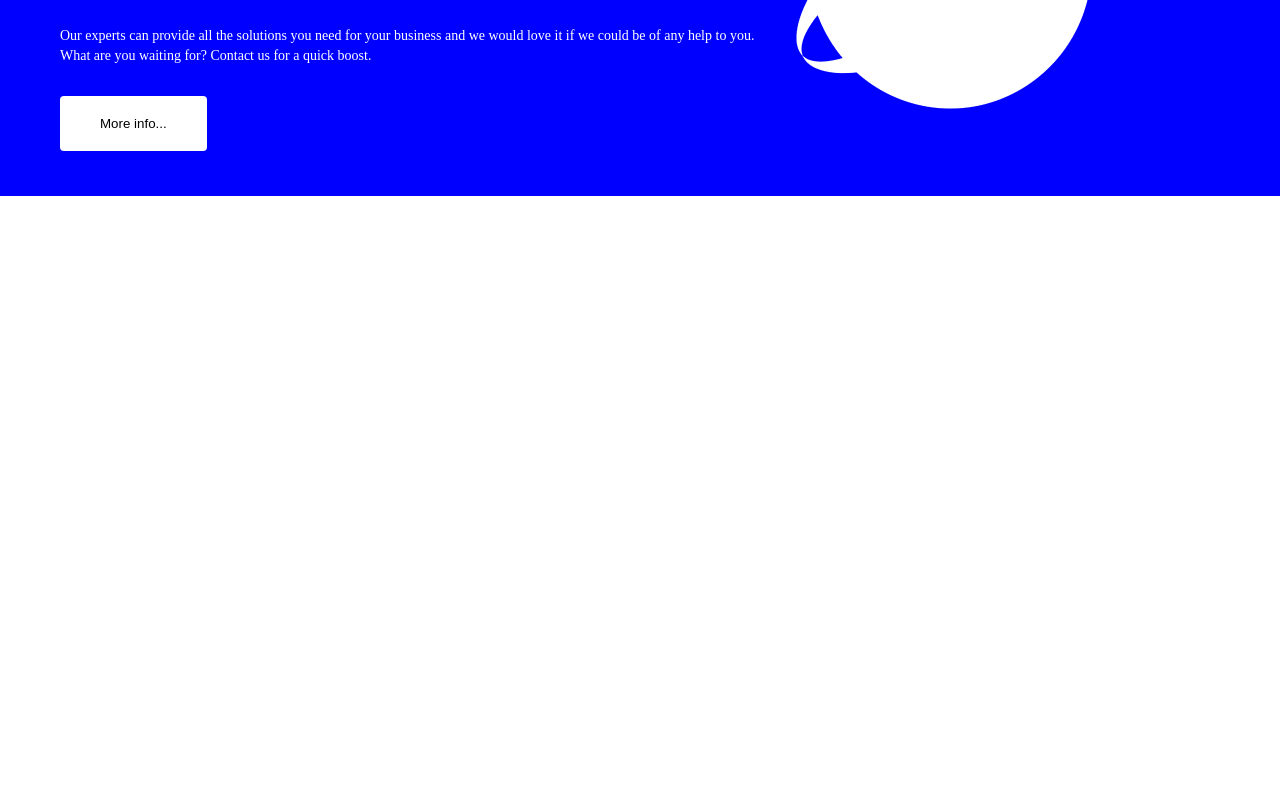
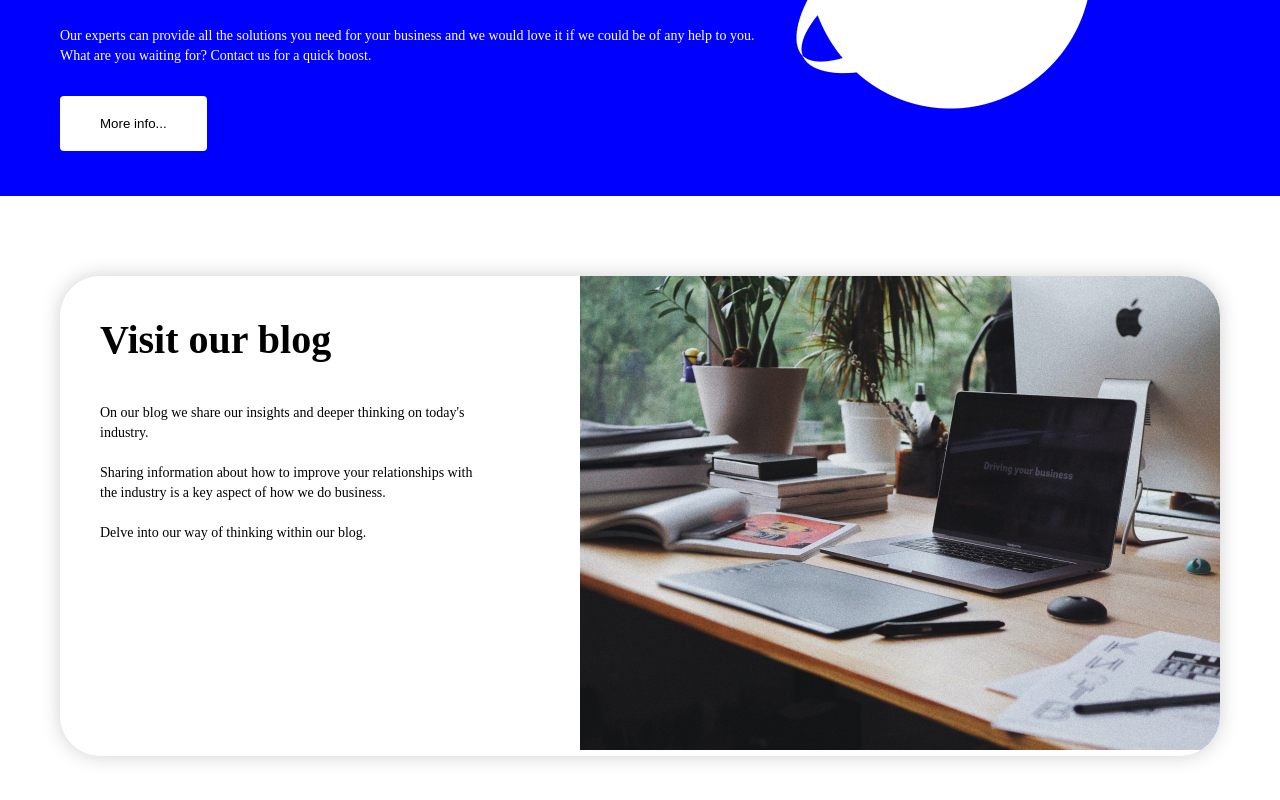
Before and after one commit to Davetech101/reboost-lp-test, a React (Create React App) app: page / in a window 1280 px wide. Shown: the part 3027-3827 px from the top of the page. Before the commit the page ends 3223 px from the top, so only its background shows below. Built offline with nearby package versions, Linux system fonts and the light colour scheme.

Commit message:
create blog section

```diff
--- a/src/App.js
+++ b/src/App.js
@@ -1,4 +1,5 @@
 import AboutSection from "./components/AboutSection";
+import BlogSection from "./components/BlogSection";
 import Header from "./components/Header";
 import HeroSection from "./components/HeroSection";
 import OurWork from "./components/OurWork";
@@ -16,6 +17,8 @@ function App() {
       <OurWork/>
 
       <AboutSection/>
+
+      <BlogSection/>
     </>
   );
 }
--- /dev/null
+++ b/src/components/BlogSection.jsx
@@ -0,0 +1,29 @@
+import blogImg from "../assets/blog-img.jpg";
+
+const BlogSection = () => {
+  return (
+    <section className="blogSection">
+      <main>
+        <div>
+          <h1>Visit our blog</h1>
+
+          <p>
+            On our blog we share our insights and deeper thinking on today's
+            industry.
+          </p>
+
+          <p>
+            Sharing information about how to improve your relationships with the
+            industry is a key aspect of how we do business.
+          </p>
+
+          <p>Delve into our way of thinking within our blog.</p>
+        </div>
+
+        <img src={blogImg} alt="" />
+      </main>
+    </section>
+  );
+};
+
+export default BlogSection;
--- a/src/index.css
+++ b/src/index.css
@@ -402,3 +402,37 @@ nav > div {
   padding: 2rem 4rem;
   border-radius: 4px;
 }
+
+.blogSection{
+  color: black;
+  padding:8rem 6rem;
+}
+
+.blogSection main{
+  display: grid;
+  grid-template-columns: 1fr 1fr;
+  grid-gap: 50px;
+  box-shadow:0 0 2rem rgba(0, 0, 0, 0.19);
+  border-radius: 4rem;
+  overflow: hidden;
+  height: 60vh;
+}
+
+.blogSection main > div{
+  padding: 4rem;
+}
+
+.blogSection h1{
+  font-size: 4rem;
+  margin-bottom: 4rem;
+}
+
+.blogSection p{
+  line-height: 2rem;
+  font-size: 1.4rem;
+  margin-top: 2rem;
+}
+
+.blogSection img{
+  object-fit: cover;
+}
```
Also changed, not shown: src/assets/blog-img.jpg (added).
